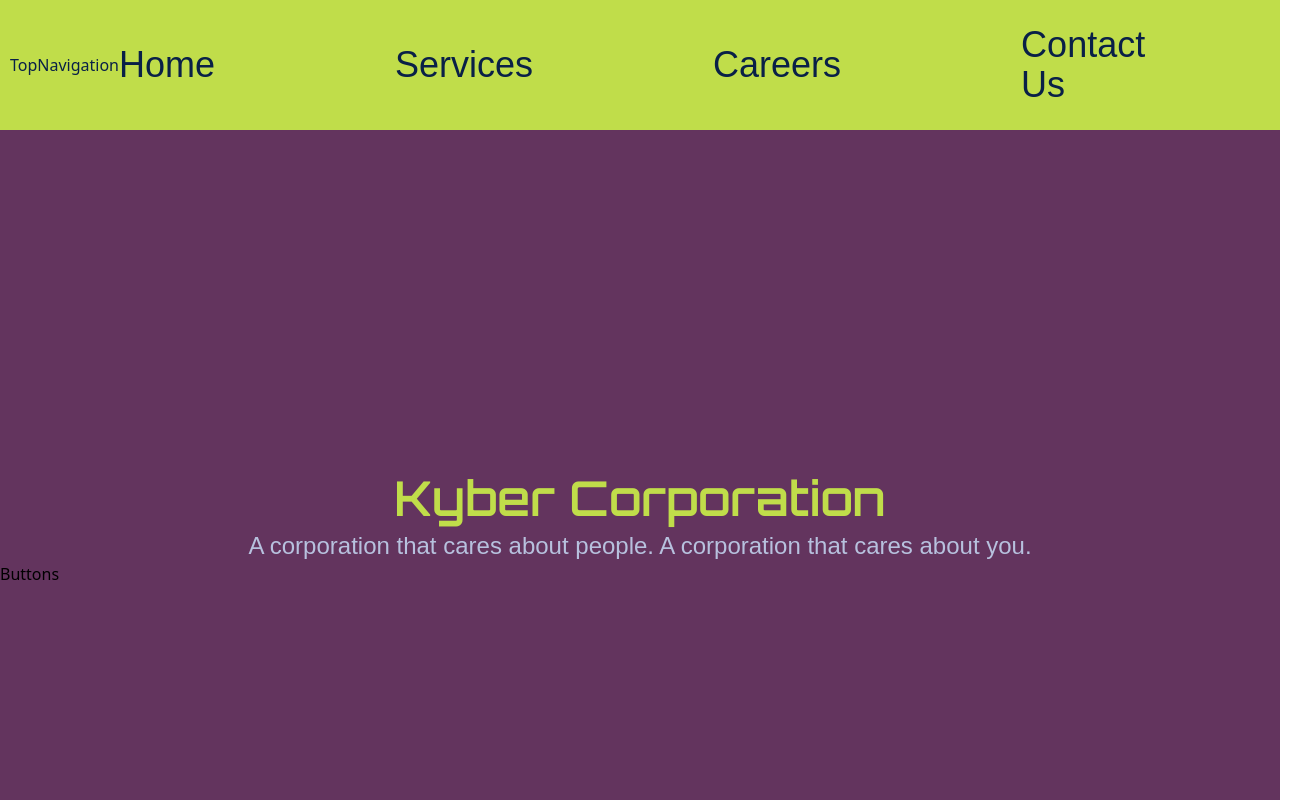
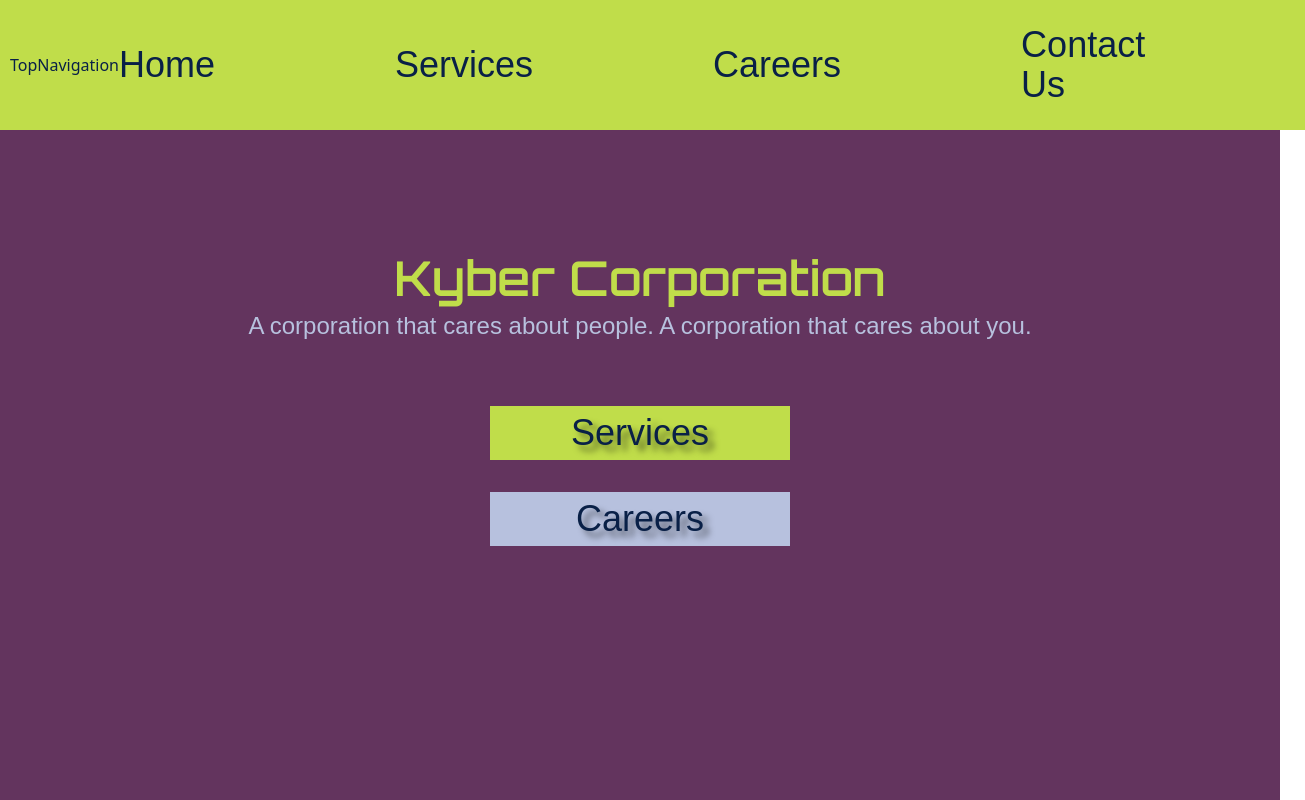
Before and after one commit to AshlavaDev/kyber-corp, a Next.js app: page / in a window 1280 px wide. Shown: the top 800 px of the page, 1305 px wide, since content can reach past the window. Built offline with nearby package versions, Linux system fonts and the light colour scheme; a web font is replaced by a local one.

Commit message:
add more custom tailwind for buttons and make nav sticky

```diff
--- a/app/components/navigation/TopNavigation.tsx
+++ b/app/components/navigation/TopNavigation.tsx
@@ -2,7 +2,7 @@ import Link from "next/link";
 
 export default function TopNavigation() {
   return (
-    <header className="bg-cyberyellow text-deepblue h-[100px] md:h-[130px] flex items-center justify-between p-2.5">
+    <header className="bg-cyberyellow text-deepblue h-[100px] md:h-[130px] flex items-center justify-between p-2.5 z-50 fixed">
       <h4>TopNavigation</h4>
       <nav className="flex items-center gap-[180px] pr-[160px] text-4xl font-main">
         <Link href="/">Home</Link>
--- a/app/components/sections/home/HeroSection.tsx
+++ b/app/components/sections/home/HeroSection.tsx
@@ -1,11 +1,16 @@
+import Link from "next/link";
+
 export default function HeroSection() {
   return (
-    <section className="min-h-screen flex flex-col bg-purple justify-center">
+    <section className="min-h-screen flex flex-col bg-purple justify-center gap-16">
       <div className="flex flex-col items-center gap-2">
         <h1 className="text-cyberyellow text-5xl font-heading font-semibold text-center">Kyber Corporation</h1>
         <p className="font-main text-seagray text-2xl text-center">A corporation that cares about people. A corporation that cares about you.</p>
       </div>
-      <div>Buttons</div>
+      <div className="flex flex-col gap-8 items-center">
+        <Link href="/services" className="btn btn-primary">Services</Link>
+        <Link href="/careers" className="btn btn-secondary">Careers</Link>
+      </div>
     </section>
   )
 }
--- a/app/globals.css
+++ b/app/globals.css
@@ -1,3 +1,23 @@
 @tailwind base;
 @tailwind components;
 @tailwind utilities;
+
+@layer components {
+  .btn {
+    @apply text-deepblue text-4xl w-button h-button flex items-center justify-center font-main button-shadow;
+  }
+
+  .btn-primary {
+    @apply bg-cyberyellow;
+  }
+
+  .btn-secondary {
+    @apply bg-seagray;
+  }
+}
+
+@layer utilities {
+  .button-shadow {
+    text-shadow: 6px 6px 6px rgba(0, 0, 0, 0.5);
+  }
+}
--- a/tailwind.config.ts
+++ b/tailwind.config.ts
@@ -11,6 +11,15 @@ const config: Config = {
       fontFamily: {
         heading: ['var(--font-orbitron)'],
         main: ['var(--font-gemunu-libre)'],
+      },
+      width: {
+        'button': '18.75rem'
+      },
+      height: {
+        'button': '3.375rem'
+      },
+      dropShadow: {
+        'button': '6px 6px rgba(0, 0, 0, 0.5)'
       }
     },
     colors: {
```
